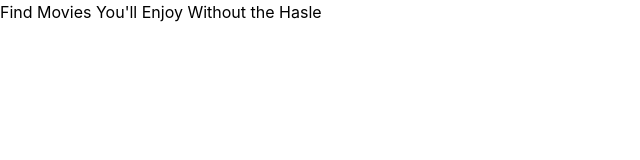
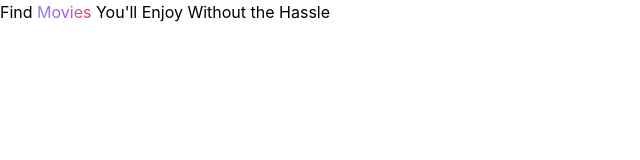
Before and after one commit to kev841/movieflix, a React (Vite) app in the folder frontend/my-react-app/: page / in a window 1280 px wide. Shown: the top 160 px of the page, without its empty margins (0-640 px from the left). Built offline with nearby package versions, Linux system fonts and the light colour scheme.

Commit message:
fix: correct typo in header text and adjust CSS layer structure

```diff
--- a/frontend/my-react-app/src/App.jsx
+++ b/frontend/my-react-app/src/App.jsx
@@ -4,7 +4,7 @@ const App = () => {
      <div className="pattern">
       <div className="wrapper">
         <header>
-          <h1>Find <span className="text-gradient">Movies</span> You'll Enjoy Without the Hasle</h1>
+          <h1>Find <span className="text-gradient">Movies</span> You'll Enjoy Without the Hassle</h1>
         </header>
       </div>
     </div>
--- a/frontend/my-react-app/src/index.css
+++ b/frontend/my-react-app/src/index.css
@@ -9,12 +9,8 @@
   If we ever want to remove these styles, we need to add an explicit border
   color utility to any element that depends on these defaults.
 */
-@layer base {
-  *,
-  ::after,
-  ::before,
-  ::backdrop,
-  ::file-selector-button {
-    border-color: var(--color-gray-200, currentcolor);
+@layer components {
+  .text-gradient {
+    @apply bg-clip-text text-transparent bg-linear-to-r from-indigo-400 via-purple-500 to-red-500;
   }
 }
```
